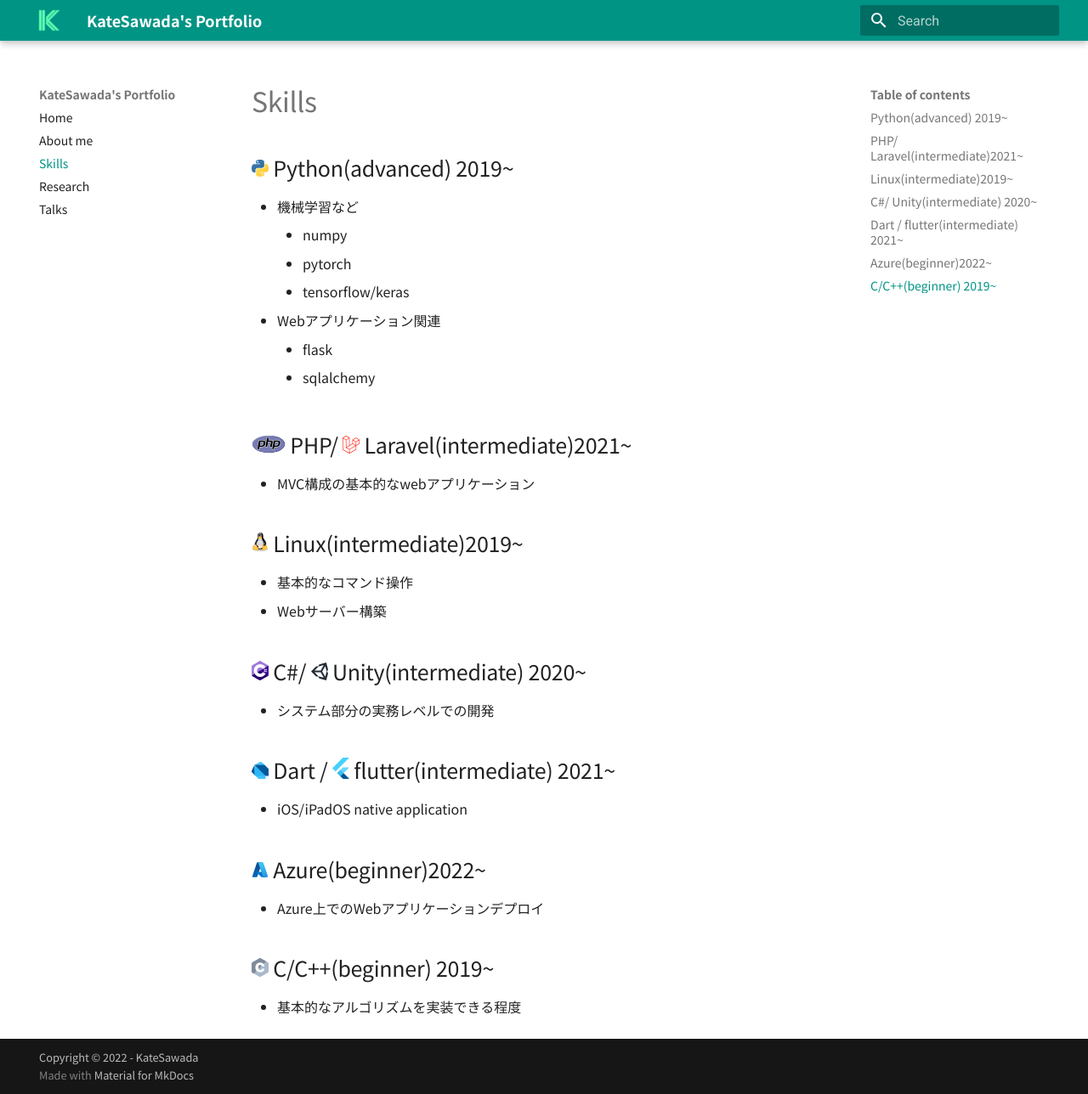
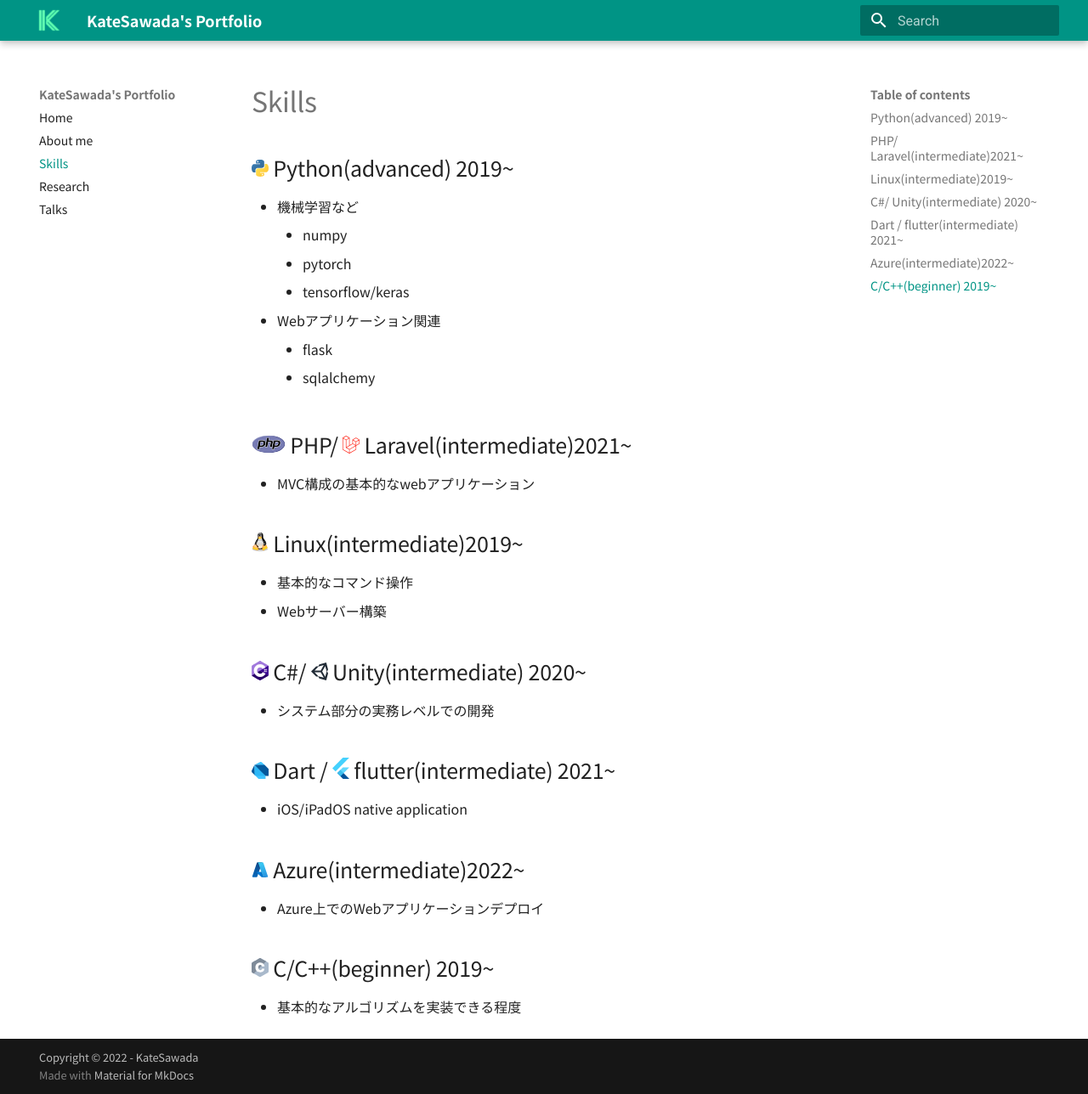
Before and after one commit to KateSawada/KateSawada.github.io, an MkDocs documentation site: the page built from docs/skills.md, in a window 1280 px wide and 1288 px high. Shown: the whole window at 85% size. Built offline with MkDocs 1.6.1 and Material for MkDocs 9.7.7, drawn with Linux system fonts in a browser that asks for light colours; nearby versions of some CDN libraries.

Commit message:
azureをintermediateに

```diff
--- a/docs/skills.md
+++ b/docs/skills.md
@@ -27,7 +27,7 @@
 ## <img src="/images/icons/dart.svg" width="20"> Dart / <img src="/images/icons/flutter.svg" width="20"> flutter(intermediate) 2021~
 - iOS/iPadOS native application
 
-## <img src="/images/icons/azure.svg" width="20"> Azure(beginner)2022~
+## <img src="/images/icons/azure.svg" width="20"> Azure(intermediate)2022~
 - Azure上でのWebアプリケーションデプロイ
 
 ## <img src="/images/icons/c.svg" width="20"> C/C++(beginner) 2019~
```
